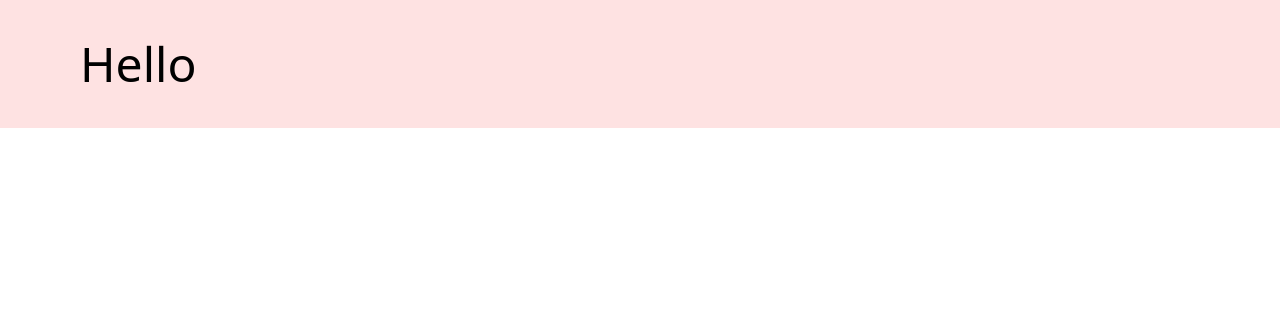
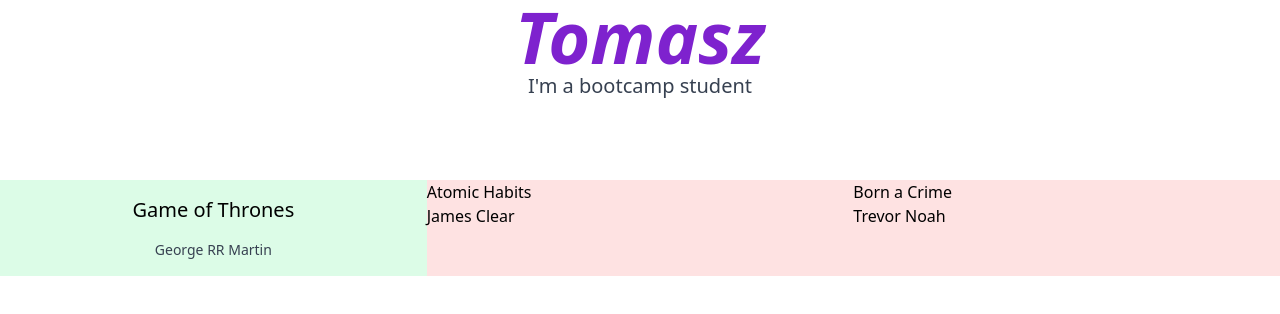
Before and after one commit to TomaszSarmata/solo-project, a Next.js app: page / in a window 1280 px wide. Shown: the top 314 px of the page. Built offline with nearby package versions, Linux system fonts and the light colour scheme.

Commit message:
created initial content

```diff
--- a/pages/index.js
+++ b/pages/index.js
@@ -1,3 +1,31 @@
-export default function Home() {
-  return <div className="text-5xl bg-red-100 py-10 px-20">Hello</div>;
+export default function Homepage() {
+  return (
+    <div>
+      <div className="text-7xl text-center text-purple-700 font-bold italic">
+        Tomasz
+      </div>
+      <div className="text-center text-gray-700 text-xl">
+        I'm a bootcamp student
+      </div>
+
+      <div id="book-grid" className="mt-20 grid grid-cols-3 bg-red-100 w-full">
+        <div id="book1" className="bg-green-100 p-4">
+          <p className="title mb-4 text-center text-xl font-medium">
+            Game of Thrones
+          </p>
+          <p className="author text-sm text-gray-700 text-center">
+            George RR Martin
+          </p>
+        </div>
+        <div id="book2">
+          <p className="title">Atomic Habits</p>
+          <p className="author">James Clear</p>
+        </div>
+        <div id="book3">
+          <p className="title">Born a Crime</p>
+          <p className="author">Trevor Noah</p>
+        </div>
+      </div>
+    </div>
+  );
 }
```
